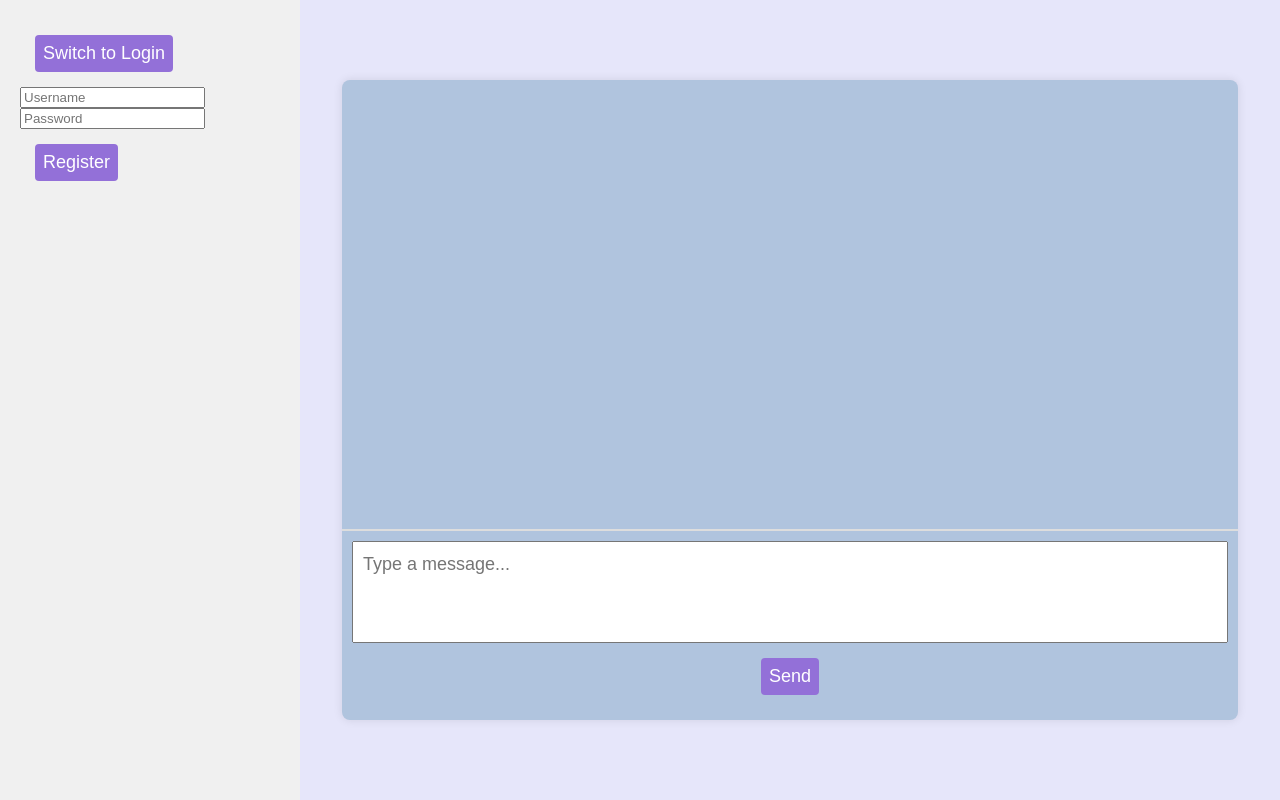
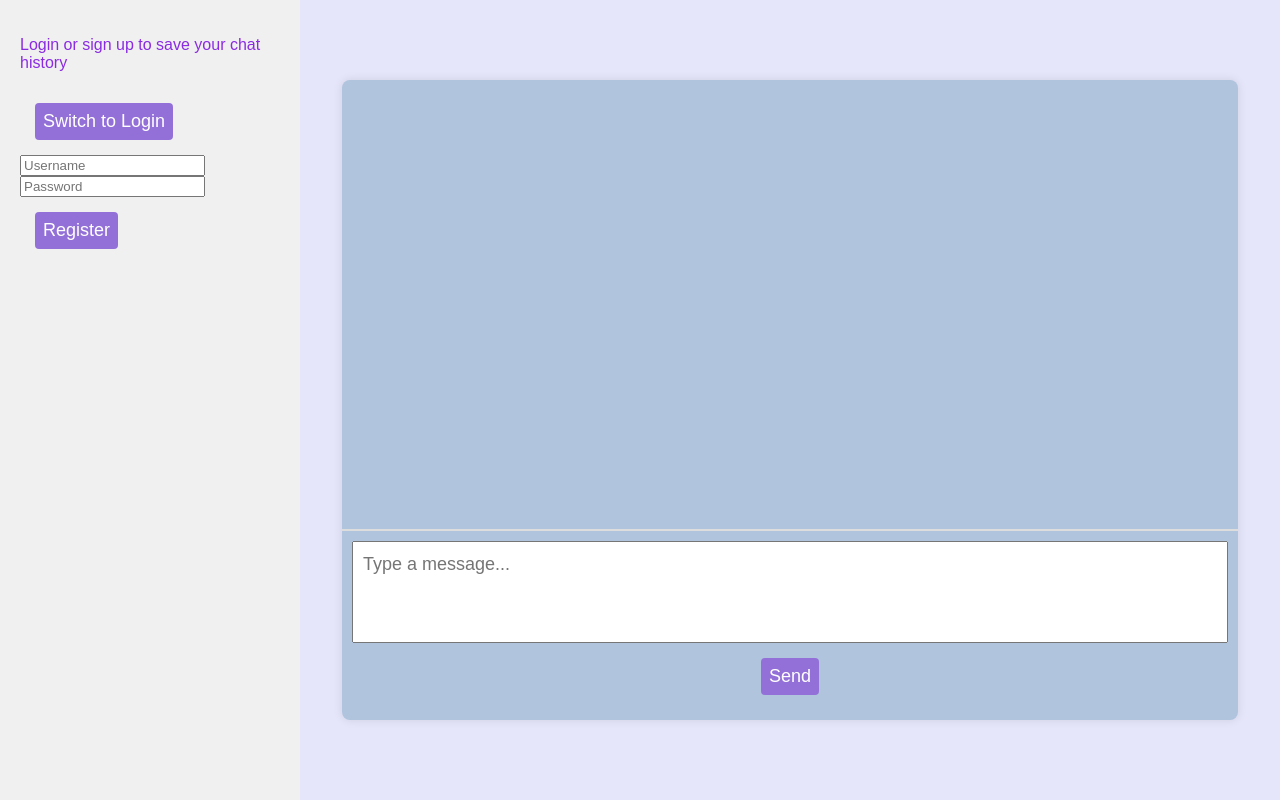
Before and after one commit to sdg877/ai_chatbot, a Flask app: page / in a window 1280 px wide. Run offline with Flask 3, Linux system fonts and the light colour scheme; some web fonts are replaced.

Commit message:
Guest message added to side bar for non users

```diff
--- a/templates/index.html
+++ b/templates/index.html
@@ -19,20 +19,23 @@
         {% if current_user.is_authenticated %}
         <div class="sidebar">
           <h5>Conversations</h5>
+          <div class="search-container">
             <input type="text" id="search-input" placeholder="Search..." />
             <button id="search-button">Search</button>
+          </div>
           <div id="conversations-list" class="conversations-list">
             <div id="conversations-list-content"></div>
           </div>
           <button id="new-chat-button">New Chat</button>
-        </div>
           <div class="user-info">
             <p>
               Hi, {{ current_user.username.capitalize() }}! <br />Welcome back!<br /><a href="/logout">Logout</a>
             </p>
           </div>
+        </div>
         {% else %}
         <div class="auth-sidebar">
+          <p class="guest-message">Login or sign up to save your chat history</p>
           <button id="toggle-auth">Switch to Login</button>
           <div id="register-form" class="auth-form">
             <input
```
Lines whose indentation alone changed are shown as unchanged.
